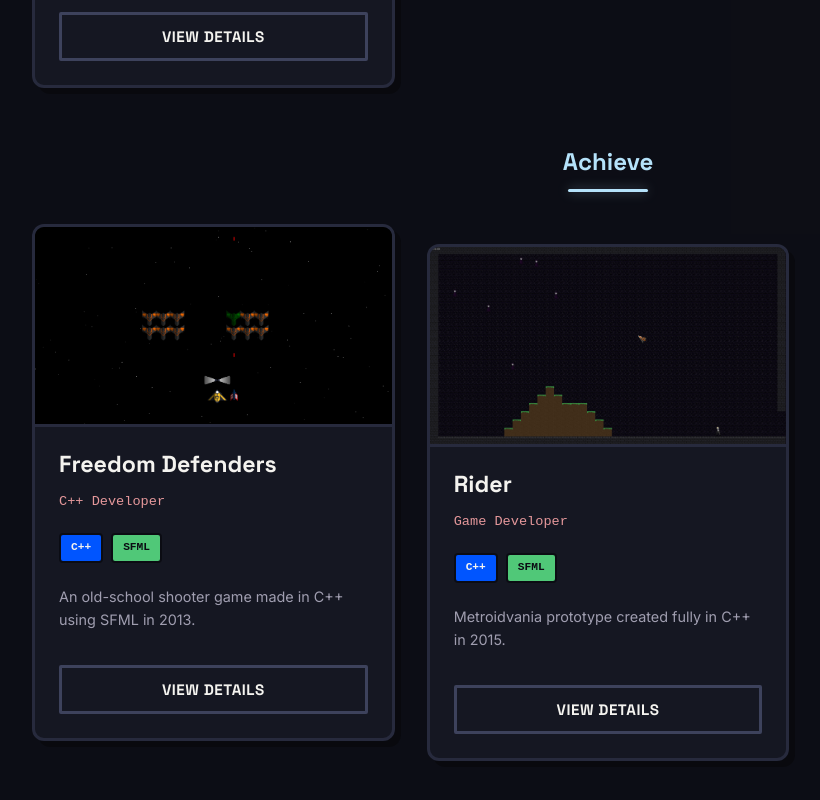
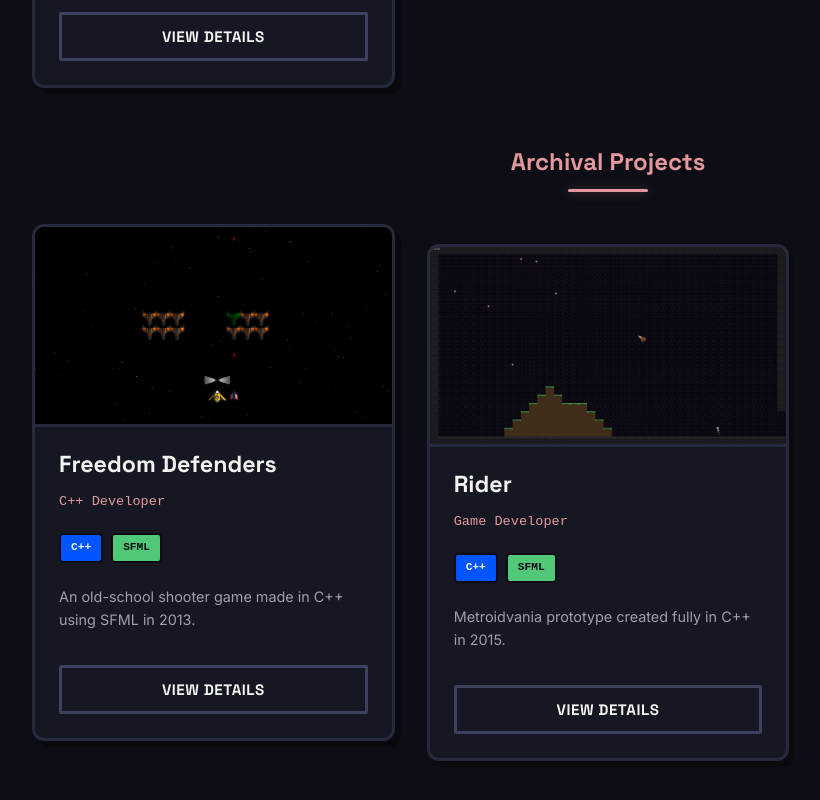
Before and after one commit to Xarcaneo/xarcaneo.github.io, a plain HTML site: page index.html in a window 1280 px wide. Shown: the part 5355-6155 px from the top of the page, without its empty margins (32-852 px from the left). Drawn offline with Linux system fonts and the light colour scheme.

Commit message:
fix: Typo

```diff
--- a/index.html
+++ b/index.html
@@ -494,9 +494,9 @@
           </div>
         </div>
 
-        <!-- Achieve Projects Subsection -->
+        <!-- Archival Projects Subsection -->
         <div class="projects-subsection scroll-reveal">
-          <h3 class="subsection-title achievement-title">Achieve</h3>
+          <h3 class="subsection-title personal-title">Archival Projects</h3>
           <div class="projects-grid">
             <!-- Achievement 1: Freedom Defenders -->
             <article class="project-card scroll-reveal" data-project="freedomdefenders">
@@ -517,7 +517,7 @@
               </div>
             </article>
 
-            <!-- Achievement 2: Rider -->
+            <!-- Archival 2: Rider -->
             <article class="project-card scroll-reveal" data-project="rider">
               <div class="card-image-wrapper">
                 <img src="assets/img/developed-games/Rider/1.png" alt="Rider Cover" class="card-img" loading="lazy">
```
